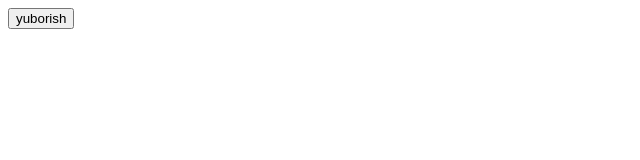
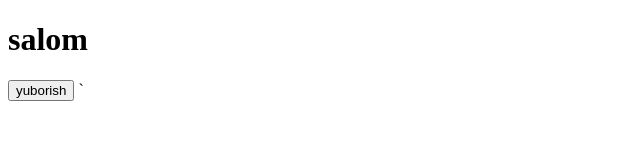
Before and after one commit to yaxyobek-345/web05, a plain HTML site: page dars1/index.html in a window 1280 px wide. Shown: the whole page, without its empty margins (0-640 px from the left). Drawn offline with Linux system fonts and the light colour scheme.

Commit message:
ozgarish

```diff
--- a/dars1/index.html
+++ b/dars1/index.html
@@ -13,7 +13,7 @@
 
 
 
-
+<h1>salom </h1>
 
 <button>yuborish</button>
 
@@ -23,7 +23,7 @@
 
 
 
-
+`
 
     <script src="main.js"></script>
 </body>
```
